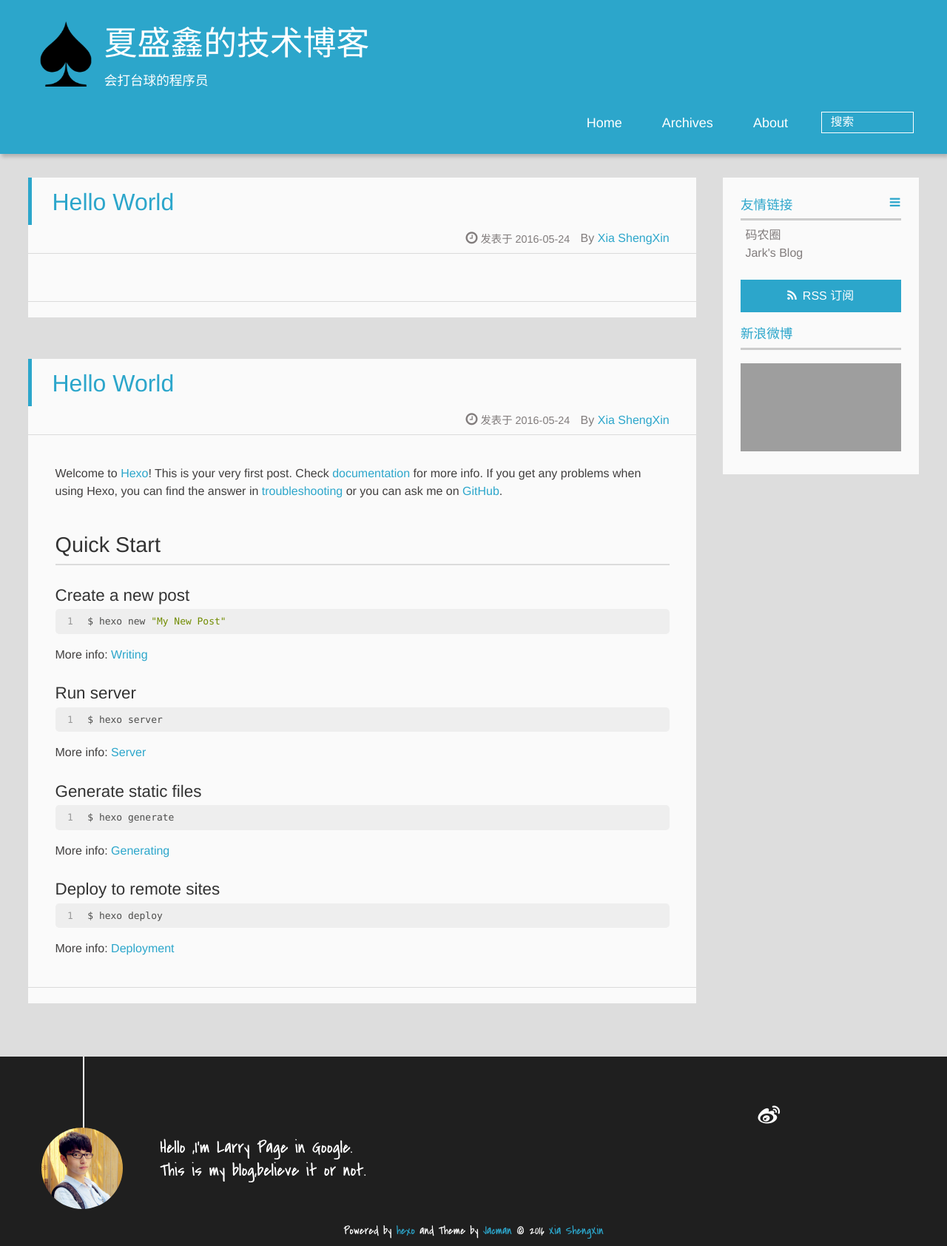
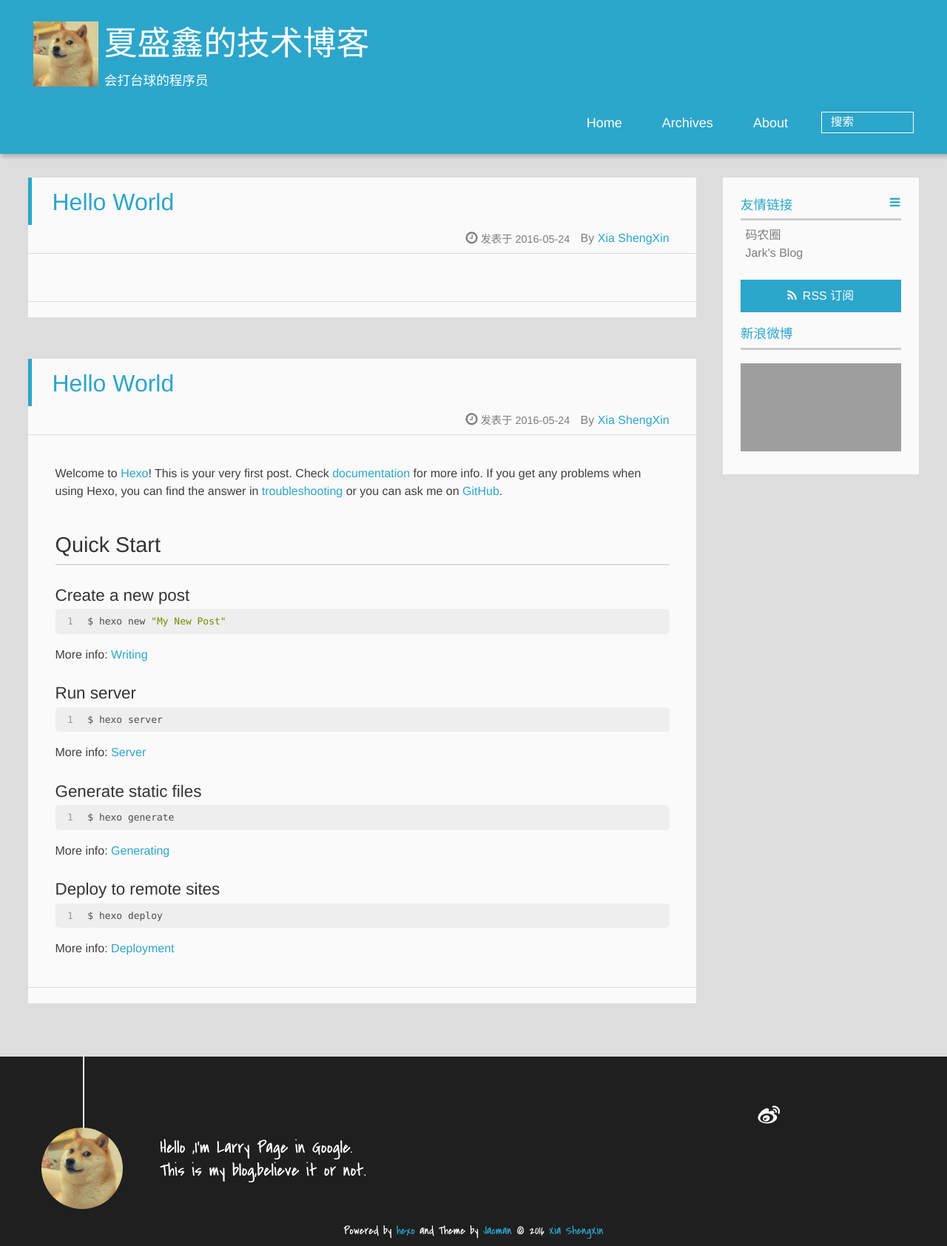
Before and after one commit to xiashengxin/blog, a plain HTML site: page index.html in a window 1280 px wide. Shown: the whole page at 74% size. Drawn offline with Linux system fonts and the light colour scheme; grey boxes are pictures that could not be loaded; a script that the page names is missing.

Commit message:
Site updated: 2016-05-31 12:03:21

```diff
--- a/css/style.css
+++ b/css/style.css
@@ -1941,7 +1941,7 @@ footer {
   width: 6.875em;
   height: 6.875em;
   margin: 0 auto;
-  background: no-repeat url("../img/author.jpg") left top;
+  background: no-repeat url("../img/author1.jpg") left top;
   -webkit-background-size: 6.875em 6.875em;
   -moz-background-size: 6.875em 6.875em;
   background-size: 6.875em 6.875em;
--- a/index.html
+++ b/index.html
@@ -25,11 +25,11 @@
     <link rel="alternative" href="/atom.xml" title="夏盛鑫的技术博客" type="application/atom+xml">
 
 
-    <link rel="icon" href="/img/favicon.ico">
+    <link rel="icon" href="/img/favicon1.jpg">
 
 
-    <link rel="apple-touch-icon" href="/img/jacman.jpg">
-    <link rel="apple-touch-icon-precomposed" href="/img/jacman.jpg">
+    <link rel="apple-touch-icon" href="/img/jacman1.jpg">
+    <link rel="apple-touch-icon-precomposed" href="/img/jacman1.jpg">
 
     <link rel="stylesheet" href="/css/style.css">
 </head>
@@ -40,7 +40,7 @@
 <div>
 
 			<div id="imglogo">
-				<a href="/"><img src="/img/logo.png" alt="夏盛鑫的技术博客" title="夏盛鑫的技术博客"/></a>
+				<a href="/"><img src="/img/logo1.jpg" alt="夏盛鑫的技术博客" title="夏盛鑫的技术博客"/></a>
 			</div>
 
 			<div id="textlogo">
```
Also changed, not shown: 2016/05/24/Hello-World-0/index.html (+4 -4 lines), 2016/05/24/hello-world/index.html (+4 -4 lines), archives/2016/05/index.html (+4 -4 lines), archives/2016/index.html (+4 -4 lines), archives/index.html (+4 -4 lines), img/author1.jpg (added), img/favicon1.jpg (added), img/jacman1.jpg (added), img/logo1.jpg (added).
